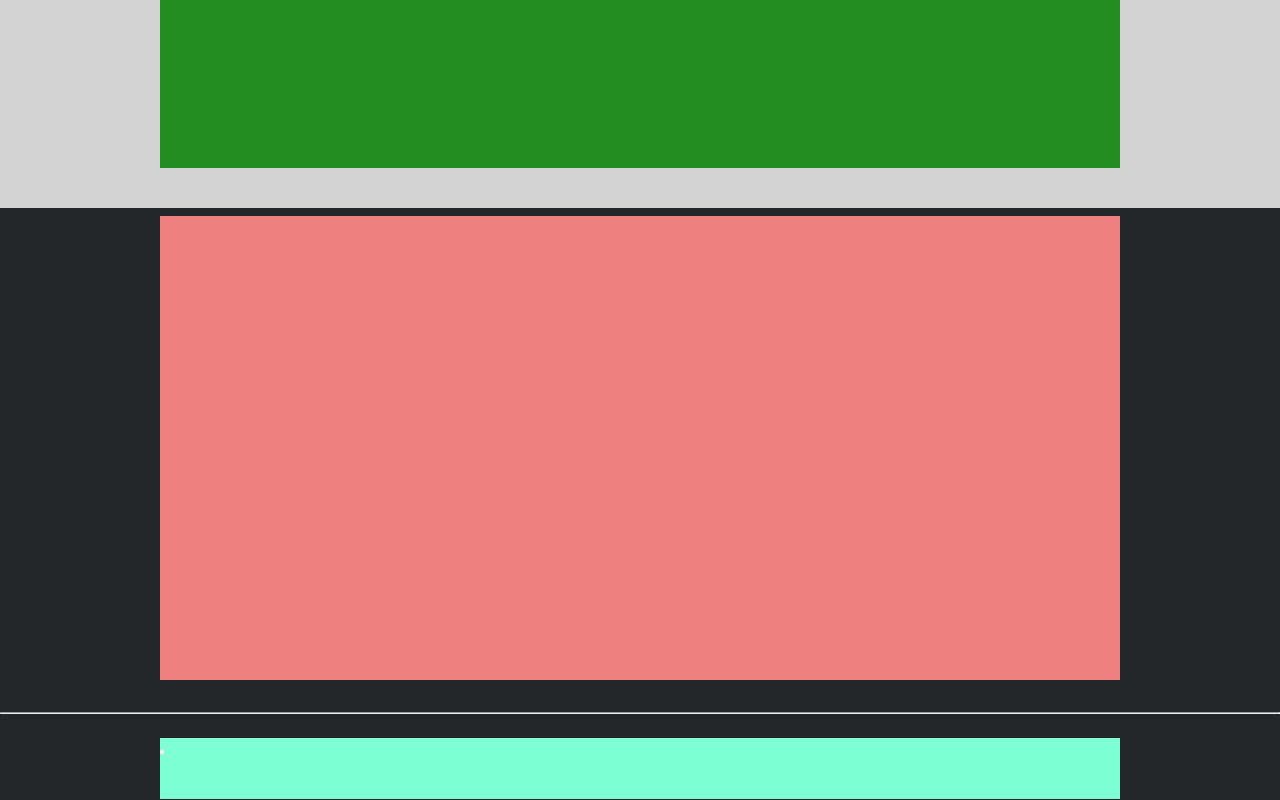
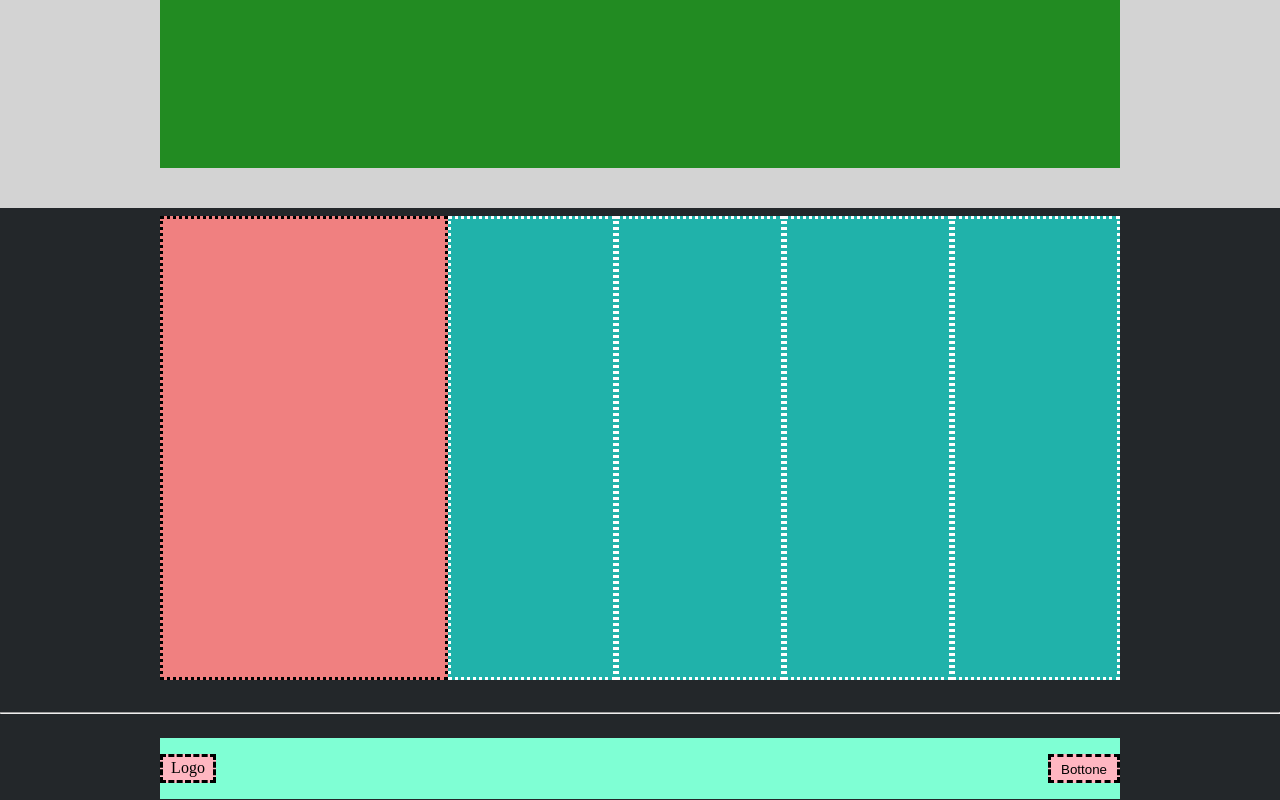
Before and after one commit to FlorianKomnino/htmlcss-struttura-discord, a plain HTML site: page index.html in a window 1280 px wide. Shown: the part 2480-3280 px from the top of the page. Drawn offline with Linux system fonts and the light colour scheme.

Commit message:
ended structure of the page

```diff
--- a/css/style.css
+++ b/css/style.css
@@ -117,7 +117,7 @@ body>footer>nav {
     margin: 0 auto 2rem auto;
     height: 29rem;
     width: 60rem;
-    background-color: #f08080;
+    display: flex;
 }
 
 body>footer>aside {
@@ -125,6 +125,41 @@ body>footer>aside {
     height: 3.8rem;
     width: 60rem;
     background-color: #7fffd4;
+    display: flex;
+    justify-content: space-between;
+    align-items: center;
+}
+
+div.footer-logo {
+    width: 3.5rem;
+    height: 1.8rem;
+    background-color: #ffb6c1;
+    color: black;
+    text-align: center;
+    border: 0.2rem dashed black;
+    padding: 0.15rem;
+}
+
+aside>button {
+    width: 4.5rem;
+    height: 1.8rem;
+    border: 0.2rem dashed black;
+    padding: 0.3rem;
+    background-color: #ffb6c1;
+}
+
+.main-footer-section {
+    width: 18rem;
+    height: 100%;
+    background-color: #f08080;
+    border: 0.2rem dotted black;
+}
+
+.footer-section {
+    width: 10.5rem;
+    height: 100%;
+    background-color: #20b2aa;
+    border: 0.2rem dotted white;
 }
 
 
--- a/index.html
+++ b/index.html
@@ -164,8 +164,8 @@
 
         <aside>
 
-            <div class="footer-logo"></div>
-            <button></button>
+            <div class="footer-logo">Logo</div>
+            <button>Bottone</button>
 
         </aside>
 
```
